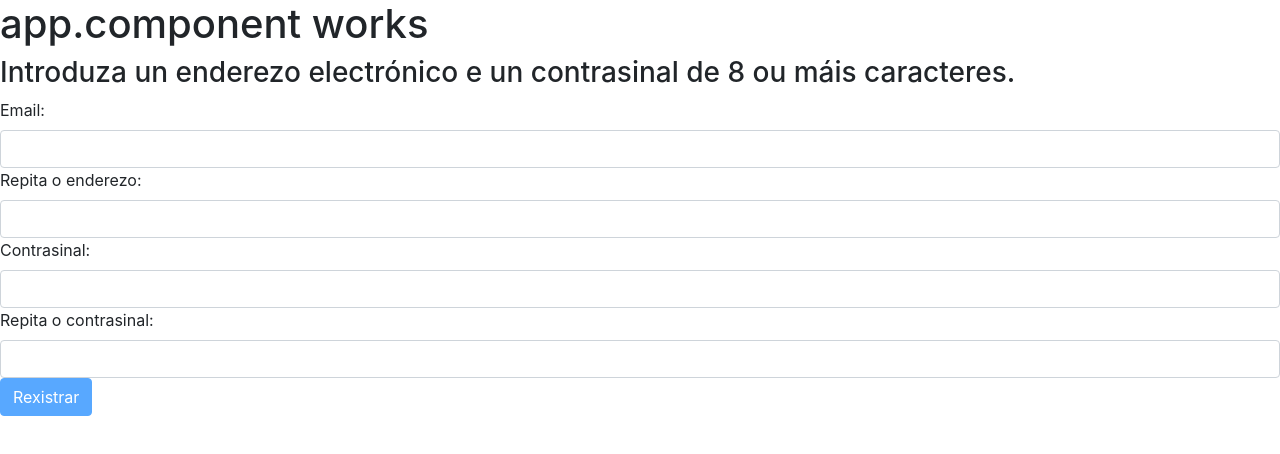
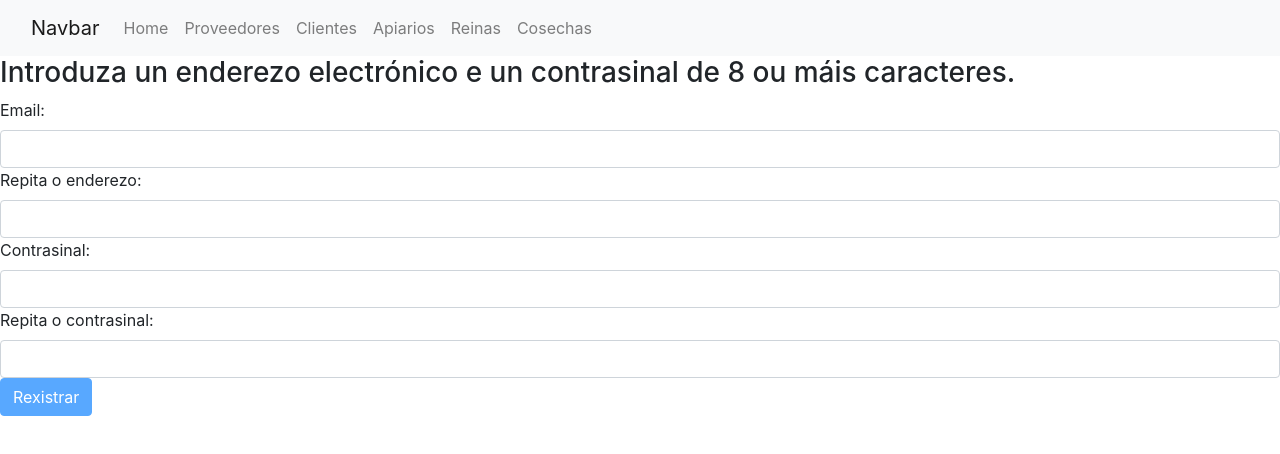
Before and after one commit to gonzalo-mg/melApp, an Angular app in the folder frontend/: page /register in a window 1280 px wide. Shown: the top 454 px of the page. Built offline with nearby package versions, Linux system fonts and the light colour scheme.

Commit message:
fe/feat: add navbar to appComponent

```diff
--- a/frontend/src/app/app.component.html
+++ b/frontend/src/app/app.component.html
@@ -1,2 +1,29 @@
-<h1>app.component works</h1>
-<router-outlet />
+<header>
+    <nav class="navbar navbar-expand-lg navbar-light bg-light">
+      <div class="container-fluid">
+        <a class="navbar-brand" href="#">Navbar</a>
+        <button
+          class="navbar-toggler"
+          type="button"
+          data-bs-toggle="collapse"
+          data-bs-target="#navbarNavAltMarkup"
+          aria-controls="navbarNavAltMarkup"
+          aria-expanded="false"
+          aria-label="Toggle navigation"
+        >
+          <span class="navbar-toggler-icon"></span>
+        </button>
+        <div class="collapse navbar-collapse" id="navbarNavAltMarkup">
+          <div class="navbar-nav">
+            <a class="nav-link" routerLink="/dashboard" routerLinkActive="active" aria-current="page">Home</a>
+            <a class="nav-link" routerLink="/suppliers" routerLinkActive="active">Proveedores</a>
+            <a class="nav-link" routerLink="/clients" routerLinkActive="active">Clientes</a>
+            <a class="nav-link" routerLink="/apiaries" routerLinkActive="active">Apiarios</a>
+            <a class="nav-link" routerLink="/queens" routerLinkActive="active">Reinas</a>
+            <a class="nav-link" routerLink="/harvests" routerLinkActive="active">Cosechas</a>
+          </div>
+        </div>
+      </div>
+    </nav>
+  </header>
+  <router-outlet></router-outlet>
--- a/frontend/src/app/app.component.ts
+++ b/frontend/src/app/app.component.ts
@@ -1,10 +1,10 @@
 import { Component } from '@angular/core';
-import { RouterOutlet } from '@angular/router';
+import { RouterOutlet, RouterModule } from '@angular/router';
 
 @Component({
   selector: 'melApp-root',
   standalone: true,
-  imports: [RouterOutlet],
+  imports: [RouterOutlet, RouterModule],
   templateUrl: './app.component.html',
   styleUrl: './app.component.css',
 })
--- a/frontend/src/app/app.routes.ts
+++ b/frontend/src/app/app.routes.ts
@@ -6,6 +6,7 @@ import { SupplierformComponent } from './supplierform/supplierform.component';
 import { DashboardComponent } from './dashboard/dashboard.component';
 
 export const routes: Routes = [
+  { path: '', redirectTo: 'login', pathMatch: 'full' },
   {
     path: 'register',
     component: RegisterComponent,
--- a/frontend/src/app/dashboard/dashboard.component.ts
+++ b/frontend/src/app/dashboard/dashboard.component.ts
@@ -1,10 +1,11 @@
 import { Component } from '@angular/core';
 import { DashcardComponent } from '../dashcard/dashcard.component';
+import { RouterModule } from '@angular/router';
 
 @Component({
   selector: 'melApp-dashboard',
   standalone: true,
-  imports: [DashcardComponent],
+  imports: [DashcardComponent, RouterModule],
   templateUrl: './dashboard.component.html',
   styleUrl: './dashboard.component.css',
 })
--- a/frontend/src/app/supplierslist/supplierslist.component.ts
+++ b/frontend/src/app/supplierslist/supplierslist.component.ts
@@ -2,11 +2,12 @@ import { Component, OnInit } from '@angular/core';
 import { SupplierModel } from '../../models/supplier.model';
 import { SuppliercardComponent } from '../suppliercard/suppliercard.component';
 import { SuppliersService } from '../../services/suppliers.service';
+import { RouterModule } from '@angular/router';
 
 @Component({
   selector: 'melApp-supplierslist',
   standalone: true,
-  imports: [SuppliercardComponent],
+  imports: [SuppliercardComponent, RouterModule],
   templateUrl: './supplierslist.component.html',
   styleUrl: './supplierslist.component.css',
 })
--- a/frontend/src/services/suppliers.service.ts
+++ b/frontend/src/services/suppliers.service.ts
@@ -21,7 +21,7 @@ export class SuppliersService {
     const headers = new HttpHeaders({
       'Content-Type': 'application/json',
       Authorization:
-        'Bearer eyJhbGciOiJIUzI1NiIsInR5cCI6IkpXVCJ9.eyJ1c2VyRW1haWwiOiJhYmVqYW1heWFAZW1haWwuY29tIiwiaWF0IjoxNzM2MDczOTU1LCJleHAiOjE3MzYxNjAzNTV9.bjJCMdEKM-2gPfYxRkeFixzlKLRlXKwwMljrQPz5T-w',
+        'Bearer eyJhbGciOiJIUzI1NiIsInR5cCI6IkpXVCJ9.eyJ1c2VyRW1haWwiOiJhYmVqYW1heWFAZW1haWwuY29tIiwiaWF0IjoxNzM2MTkwMDk2LCJleHAiOjE3MzYyNzY0OTZ9.eACh27t607uvna7GAWKcWiA129CU6dK2tSQBRfH0d-A',
     });
 
     return this.http
```
